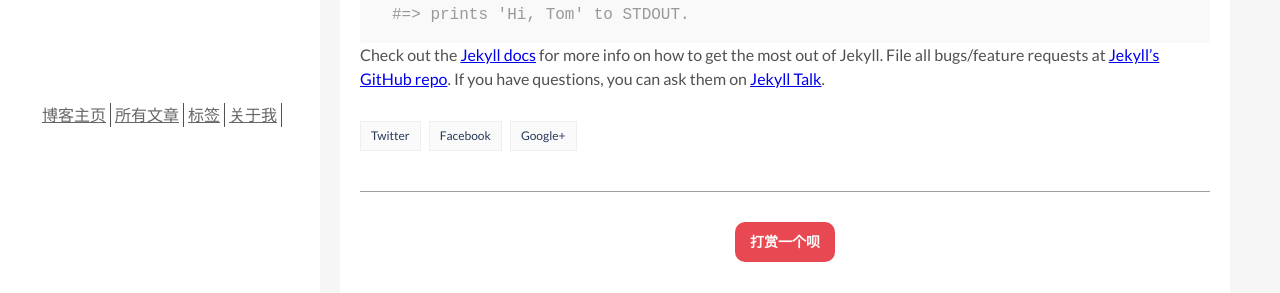
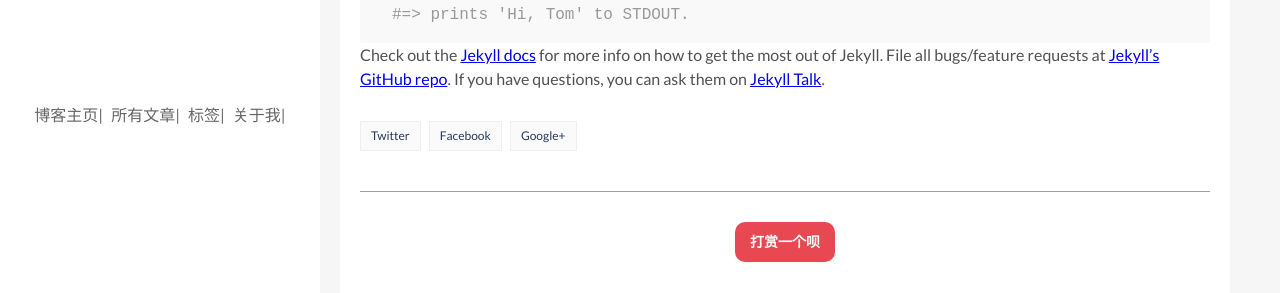
Before and after one commit to 19991010wan/19991010wan-Blog, a Jekyll site: the page built from _posts/2017-04-06-welcome-to-jekyll.markdown, in a window 1280 px wide. Shown: the part 415-708 px from the top of the page. Built offline with Jekyll 4.4.1, drawn with Linux system fonts in a browser that asks for light colours; nearby versions of some CDN libraries; comment, search, counter and statistics services are not loaded.

Commit message:
update main.css

```diff
--- a/assets/css/main.css
+++ b/assets/css/main.css
@@ -846,12 +846,15 @@ table tfoot td {
     .navigation-wrapper .navigation .navigation__item {
       float: left;
       padding: 4px;
-      border-right: 1px solid;
       line-height: 1em; }
+      .navigation-wrapper .navigation .navigation__item::after {
+        content: '|';
+        color: #666; }
       .navigation-wrapper .navigation .navigation__item a {
         width: 100%;
         border-color: #666;
         color: #666;
+        text-decoration: none;
         /*opacity: .8; */ }
         .navigation-wrapper .navigation .navigation__item a:hover {
           color: #263959; }
@@ -1414,7 +1417,6 @@ a.newer-posts:hover {
             width: 100%;
             border-color: #666;
             color: #666;
-            text-decoration: none;
             /*opacity: .8; */ }
             .sidebar .navigation-wrapper .navigation .navigation__item a:hover {
               color: #263959; }
```
